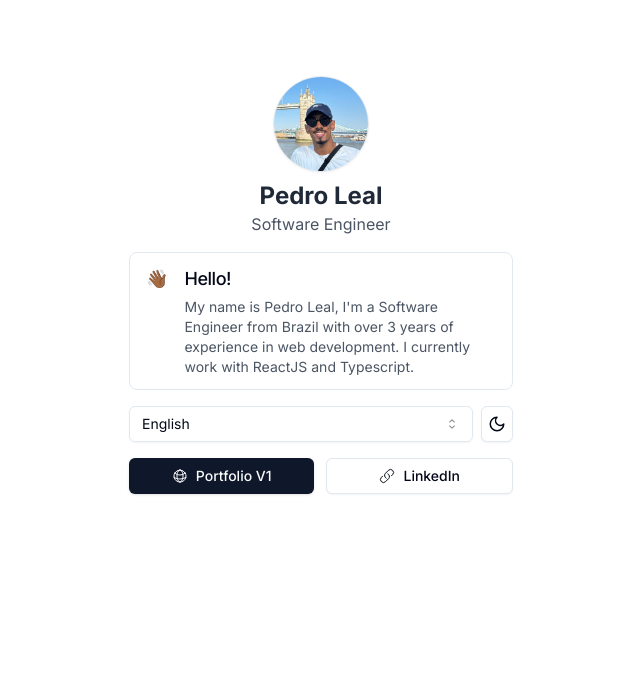
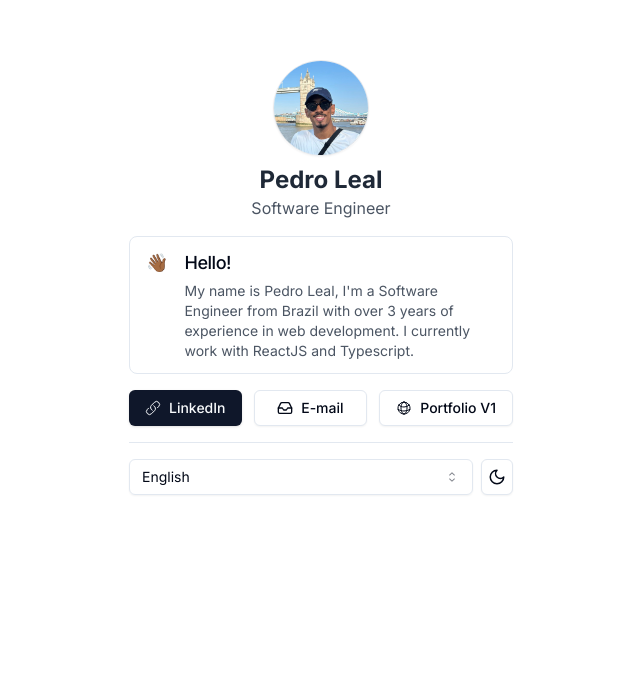
Before and after one commit to pedrocleal/portfolio-v2, a Next.js app: page /en in a window 1280 px wide. Shown: the part 115-800 px from the top of the page, without its empty margins (319-959 px from the left). Built offline with nearby package versions, Linux system fonts and the light colour scheme.

Commit message:
fix: landing section improvements

```diff
--- a/src/app/[lang]/components/preferences-menu/index.tsx
+++ b/src/app/[lang]/components/preferences-menu/index.tsx
@@ -25,7 +25,7 @@ export default function PreferencesMenu() {
   const defaultLangValue = pathName.split("/")[1] as Locale;
 
   return (
-    <div className="w-full">
+    <div className="w-full flex flex-col mt-4 border border-x-0 border-b-0 pt-4">
       <div className="mb-4 flex items-center w-full gap-2">
         <Select
           defaultValue={defaultLangValue}
--- a/src/app/[lang]/components/social-links/index.tsx
+++ b/src/app/[lang]/components/social-links/index.tsx
@@ -1,31 +1,73 @@
 import Link from "next/link";
-import { buttonVariants } from "@/shad-components/button"
+import { buttonVariants } from "@/shad-components/button";
+import { Inbox } from "lucide-react";
 
 export default function SocialLinks() {
   return (
     <div className="flex gap-3 max-sm:flex-col w-full max-w-md">
-      <Link className={buttonVariants({
-        variant: "default",
-        className: "max-sm:w-full w-full gap-2",
-      })} href="https://v1.pedrocleal.dev/" target="_blank">
+      <Link
+        className={buttonVariants({
+          variant: "default",
+          className: "gap-2 w-full",
+        })}
+        href={"https://linkedin.com/in/pedrocleal"}
+        target="_blank"
+        rel="noopener noreferrer"
+      >
+        <svg
+          xmlns="http://www.w3.org/2000/svg"
+          fill="none"
+          viewBox="0 0 24 24"
+          strokeWidth={1.5}
+          stroke="currentColor"
+          className="size-4"
+        >
+          <path
+            strokeLinecap="round"
+            strokeLinejoin="round"
+            d="M13.19 8.688a4.5 4.5 0 0 1 1.242 7.244l-4.5 4.5a4.5 4.5 0 0 1-6.364-6.364l1.757-1.757m13.35-.622 1.757-1.757a4.5 4.5 0 0 0-6.364-6.364l-4.5 4.5a4.5 4.5 0 0 0 1.242 7.244"
+          />
+        </svg>
+        <span>LinkedIn</span>
+      </Link>
 
-        <svg xmlns="http://www.w3.org/2000/svg" fill="none" viewBox="0 0 24 24" strokeWidth={1.5} stroke="currentColor" className="size-4">
-          <path strokeLinecap="round" strokeLinejoin="round" d="M12 21a9.004 9.004 0 0 0 8.716-6.747M12 21a9.004 9.004 0 0 1-8.716-6.747M12 21c2.485 0 4.5-4.03 4.5-9S14.485 3 12 3m0 18c-2.485 0-4.5-4.03-4.5-9S9.515 3 12 3m0 0a8.997 8.997 0 0 1 7.843 4.582M12 3a8.997 8.997 0 0 0-7.843 4.582m15.686 0A11.953 11.953 0 0 1 12 10.5c-2.998 0-5.74-1.1-7.843-2.918m15.686 0A8.959 8.959 0 0 1 21 12c0 .778-.099 1.533-.284 2.253m0 0A17.919 17.919 0 0 1 12 16.5c-3.162 0-6.133-.815-8.716-2.247m0 0A9.015 9.015 0 0 1 3 12c0-1.605.42-3.113 1.157-4.418" />
+      <Link
+        className={buttonVariants({
+          variant: "outline",
+          className: "gap-2 w-full",
+        })}
+        href={"mailto:pedrocleal.dev@gmail.com"}
+        target="_blank"
+        rel="noopener noreferrer"
+      >
+        <Inbox size={16} />
+        <span>E-mail</span>
+      </Link>
+
+      <Link
+        className={buttonVariants({
+          variant: "outline",
+          className: "max-sm:w-full w-full gap-2",
+        })}
+        href="https://v1.pedrocleal.dev/"
+        target="_blank"
+      >
+        <svg
+          xmlns="http://www.w3.org/2000/svg"
+          fill="none"
+          viewBox="0 0 24 24"
+          strokeWidth={1.5}
+          stroke="currentColor"
+          className="size-4"
+        >
+          <path
+            strokeLinecap="round"
+            strokeLinejoin="round"
+            d="M12 21a9.004 9.004 0 0 0 8.716-6.747M12 21a9.004 9.004 0 0 1-8.716-6.747M12 21c2.485 0 4.5-4.03 4.5-9S14.485 3 12 3m0 18c-2.485 0-4.5-4.03-4.5-9S9.515 3 12 3m0 0a8.997 8.997 0 0 1 7.843 4.582M12 3a8.997 8.997 0 0 0-7.843 4.582m15.686 0A11.953 11.953 0 0 1 12 10.5c-2.998 0-5.74-1.1-7.843-2.918m15.686 0A8.959 8.959 0 0 1 21 12c0 .778-.099 1.533-.284 2.253m0 0A17.919 17.919 0 0 1 12 16.5c-3.162 0-6.133-.815-8.716-2.247m0 0A9.015 9.015 0 0 1 3 12c0-1.605.42-3.113 1.157-4.418"
+          />
         </svg>
         Portfolio V1
       </Link>
-
-      <Link className={buttonVariants({
-        variant: "outline",
-        className: "gap-2 w-full",
-      })} href={'https://linkedin.com/in/pedrocleal'}
-        target="_blank" rel="noopener noreferrer"
-      >
-        <svg xmlns="http://www.w3.org/2000/svg" fill="none" viewBox="0 0 24 24" strokeWidth={1.5} stroke="currentColor" className="size-4">
-          <path strokeLinecap="round" strokeLinejoin="round" d="M13.19 8.688a4.5 4.5 0 0 1 1.242 7.244l-4.5 4.5a4.5 4.5 0 0 1-6.364-6.364l1.757-1.757m13.35-.622 1.757-1.757a4.5 4.5 0 0 0-6.364-6.364l-4.5 4.5a4.5 4.5 0 0 0 1.242 7.244" />
-        </svg>
-        <span>LinkedIn</span>
-      </Link>
     </div>
-  )
+  );
 }
--- a/src/app/[lang]/page.tsx
+++ b/src/app/[lang]/page.tsx
@@ -23,10 +23,11 @@ export default async function Home({ params: { lang } }: { params: { lang: Local
       "
       >
         <ProfileInfo dictionary={dictionary["profile-info"]} />
+
         <Greetings dictionary={dictionary["greetings"]} />
 
+        <SocialLinks />
         <PreferencesMenu />
-        <SocialLinks />
       </section>
 
       <Projects />
```
